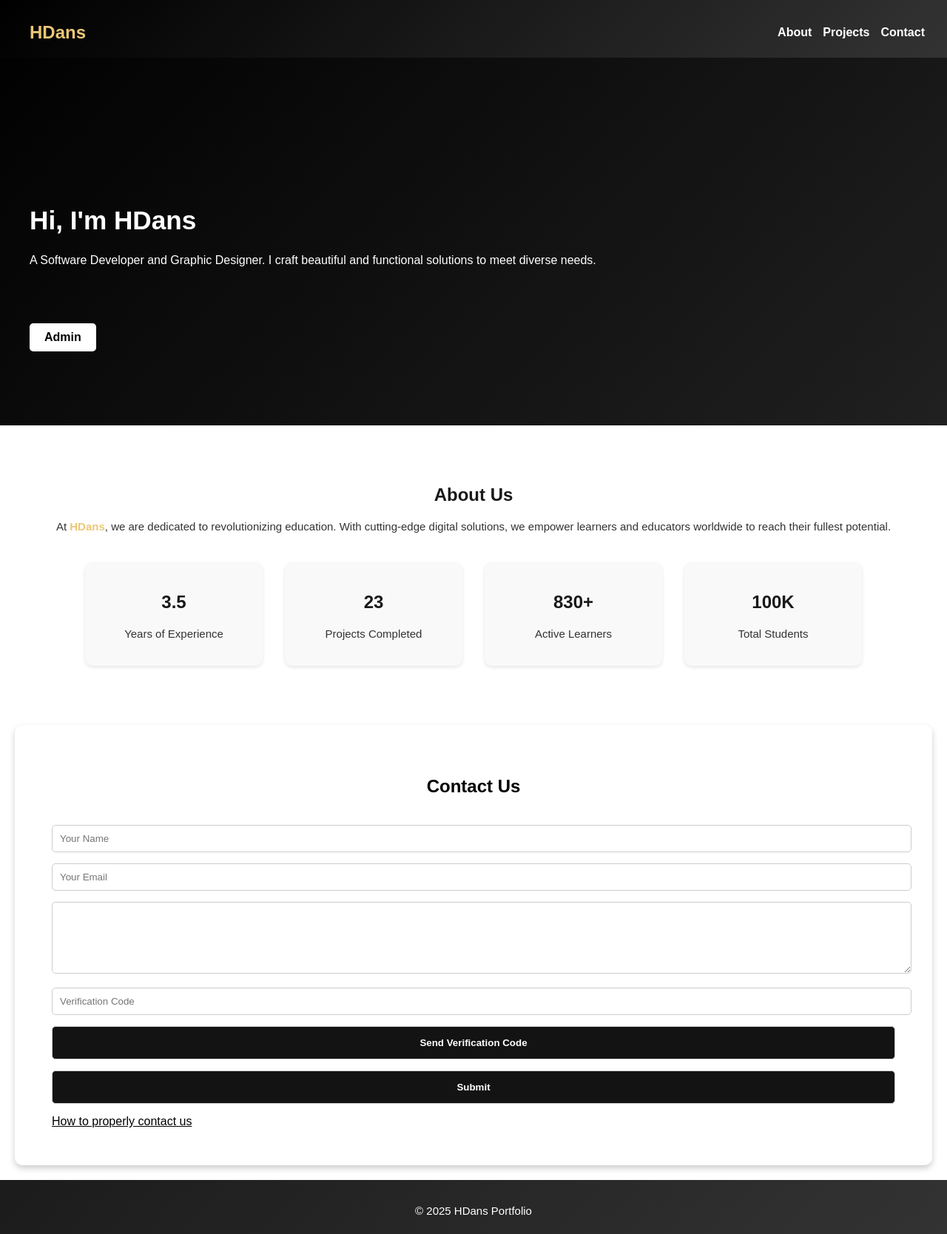
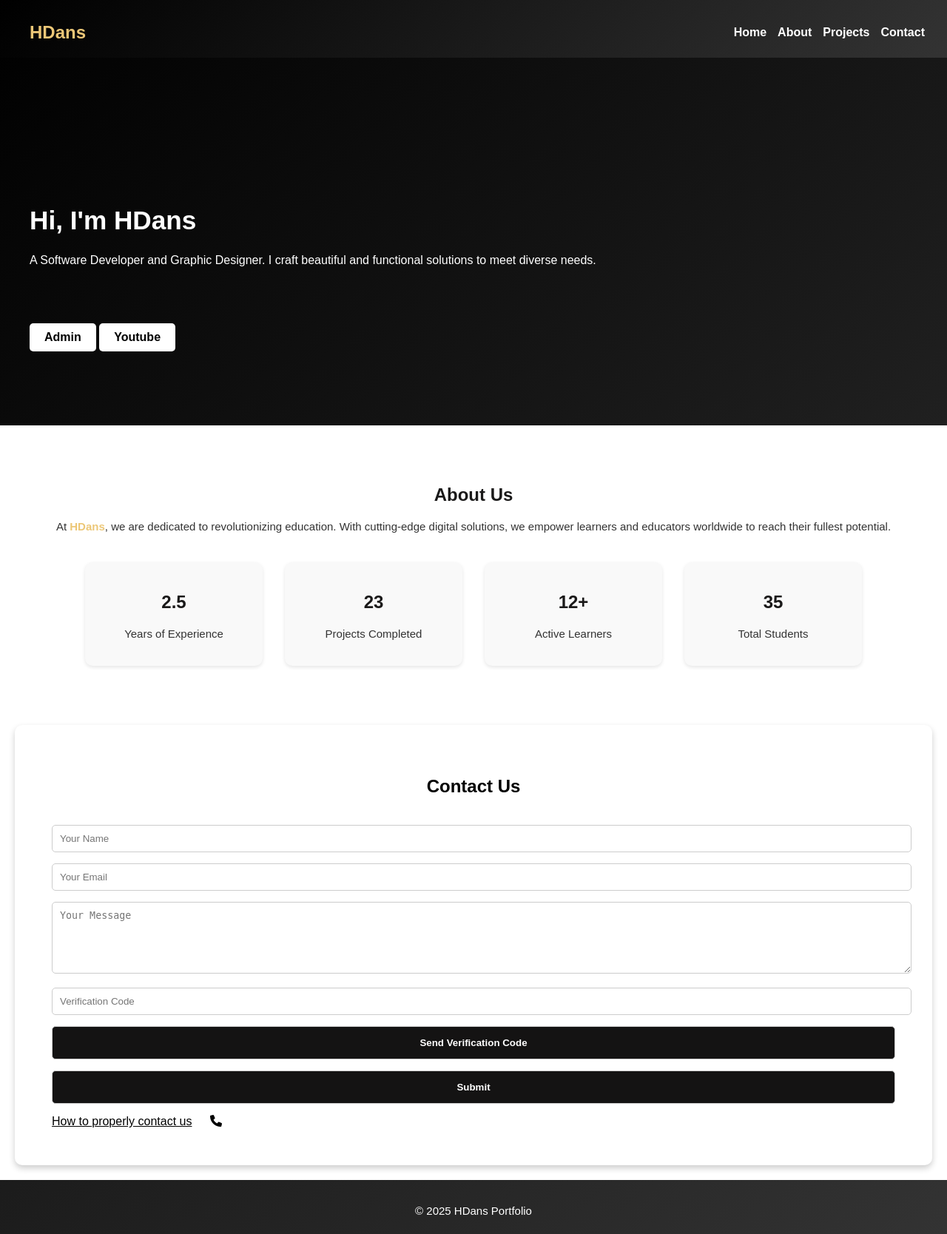
Before and after one commit to LoverOfGod180/portfolio, a Django app: template my_portfolio/templates/index.html in a window 1280 px wide. Shown: the whole page at 74% size. Run offline with Django 5.2, Linux system fonts and the light colour scheme; the template is opened without the code that fills it, so the values that code supplies are empty.

Commit message:
l commit

```diff
--- a/my_portfolio/templates/index.html
+++ b/my_portfolio/templates/index.html
@@ -40,6 +40,11 @@
     <meta
       name="twitter:image"
       content="https://hdans.onrender.com/assets/hdans-logo.png"
+    />
+
+    <link
+      rel="stylesheet"
+      href="https://cdnjs.cloudflare.com/ajax/libs/font-awesome/6.0.0-beta3/css/all.min.css"
     />
     <!-- Replace with your logo URL -->
 
@@ -219,7 +224,16 @@
       .form-container button:hover {
         background-color: rgb(53, 52, 52);
       }
+      #yt {
+        margin-left: 30px;
+      }
+      #pop {
+        margin-left: 0px;
+      }
 
+      #call {
+        margin-left: 20px;
+      }
       @media (min-width: 768px) {
         .hero {
           flex-direction: row;
@@ -249,13 +263,14 @@
     <header>
       <h1>HDans</h1>
       <nav>
+        <a href="#hero">Home</a>
         <a href="#about">About</a>
         <a href="/projects/">Projects</a>
         <a href="#contact">Contact</a>
       </nav>
     </header>
 
-    <section class="hero">
+    <section class="hero" id="hero">
       <div>
         <h2>Hi, I'm HDans</h2>
         <p>
@@ -263,6 +278,7 @@
           functional solutions to meet diverse needs.
         </p>
         <button id="pop">Admin</button>
+        <button id="redirectButton">Youtube</button>
       </div>
     </section>
 
@@ -277,7 +293,7 @@
 
       <div class="about-stats">
         <div class="stat">
-          <h2>3.5</h2>
+          <h2>2.5</h2>
           <p>Years of Experience</p>
         </div>
         <div class="stat">
@@ -285,11 +301,11 @@
           <p>Projects Completed</p>
         </div>
         <div class="stat">
-          <h2>830+</h2>
+          <h2>12+</h2>
           <p>Active Learners</p>
         </div>
         <div class="stat">
-          <h2>100K</h2>
+          <h2>35</h2>
           <p>Total Students</p>
         </div>
       </div>
@@ -316,7 +332,9 @@
             value="{{ email }}"
           />
           <textarea name="message" placeholder="Your Message" rows="5" required>
-          </textarea>
+            {{ message_content }}
+            </textarea
+          >
           <input
             type="text"
             name="verification_code"
@@ -324,12 +342,19 @@
           /><br />
           <button type="submit" name="send_code">Send Verification Code</button>
 
-          <button type="submit">Submit</button>
+          <button type="submit" name="submit_form">Submit</button>
         </form>
 
-        <a href="https://www.youtube.com" style="color: black"
+        <a
+          href="https://www.youtube.com/shorts/ikjxCBtfABI?si=voubhoX9q1Ms4FL_"
+          style="color: black"
+          id="ytlink"
           >How to properly contact us</a
         >
+
+        <a href="tel:+2347078331319" id="call" style="color: black"
+          ><i class="fas fa-phone-alt" style="transform: scaleX(-1)"></i
+        ></a>
       </div>
     </section>
 
@@ -349,6 +374,16 @@
           alert("Incorrect PIN. You cannot access the admin dashboard.");
         }
       });
+
+      document.querySelector('textarea[name="message"]').value = document
+        .querySelector('textarea[name="message"]')
+        .value.trim();
+
+      document
+        .getElementById("redirectButton")
+        .addEventListener("click", function () {
+          window.location.href = "https://www.youtube.com/@HDans01";
+        });
     </script>
   </body>
 </html>
--- a/my_portfolio/urls.py
+++ b/my_portfolio/urls.py
@@ -5,7 +5,7 @@
 
 urlpatterns = [
     path('admin/', admin.site.urls),
-    path('', views.index, name='index'),
+    path('index/', views.index, name='index'),
     path('projects/', views.projects, name='projects'),
 
 ]
--- a/portfolio_project/settings.py
+++ b/portfolio_project/settings.py
@@ -135,3 +135,4 @@
 EMAIL_USE_TLS = True
 EMAIL_HOST_USER = 'danielebong180@gmail.com'
 EMAIL_HOST_PASSWORD = 'douzkkengrystrgt'
+DEFAULT_FROM_EMAIL = EMAIL_HOST_USER
```
Also changed, not shown: my_portfolio/templates/projects.html (+0 -44 lines), my_portfolio/views.py (+31 -27 lines), db.sqlite3.
